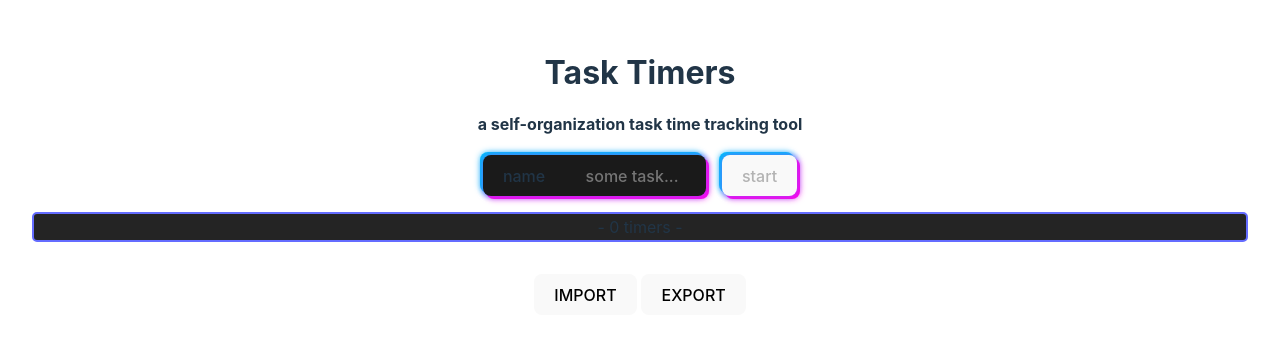
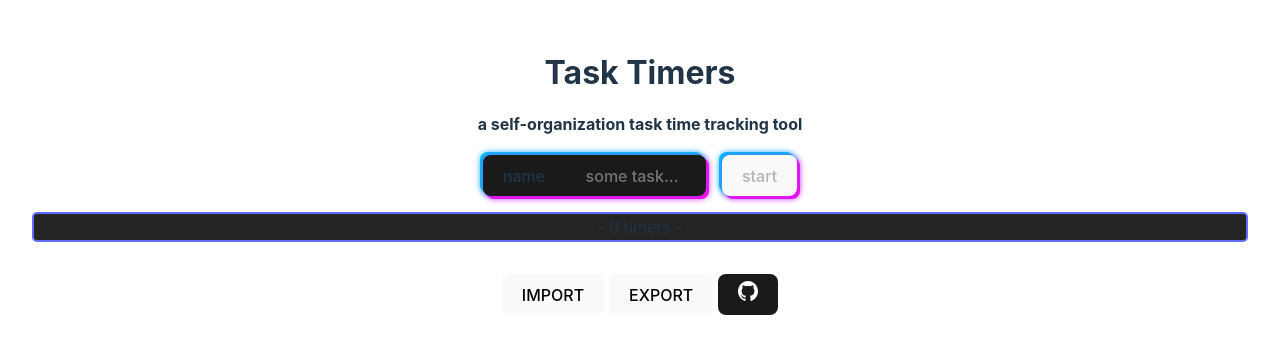
Before and after one commit to nekojanai/named-timers, a website built with Vite: page index.html in a window 1280 px wide. Built offline with nearby package versions, Linux system fonts and the light colour scheme.

Commit message:
adds: github logo

```diff
--- a/index.html
+++ b/index.html
@@ -26,6 +26,8 @@
       <input type="file" id="main-actions-file-import" accept="application/json" style="display: none;" />
       <button id="main-actions-import-button">IMPORT</button>
       <button id="main-actions-export-button">EXPORT</button>
+      <a class="btn" href="https://github.com/nekojanai/named-timers"><img width="20px"
+          src="GitHub_Invertocat_Light.svg" alt="github"></a>
     </div>
   </div>
   <script type="module" src="/src/main.ts"></script>
--- a/src/style.css
+++ b/src/style.css
@@ -31,7 +31,7 @@ body {
   text-align: center;
 }
 
-button, input, label {
+button, input, label, .btn {
   border-radius: 8px;
   border: 1px solid transparent;
   padding: 0.6em 1.2em;
```
Also changed, not shown: public/GitHub_Invertocat_Light.svg (added).
